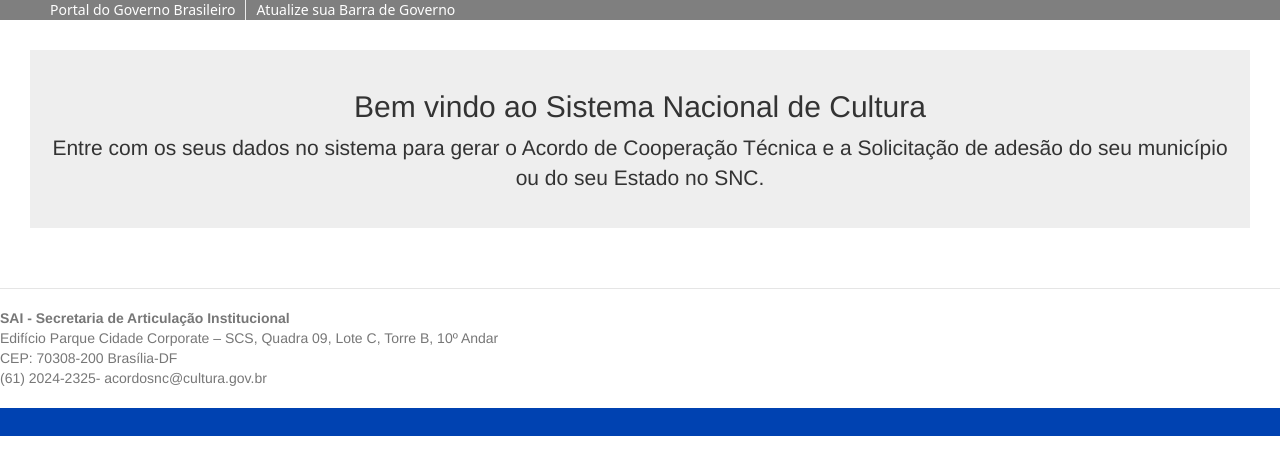
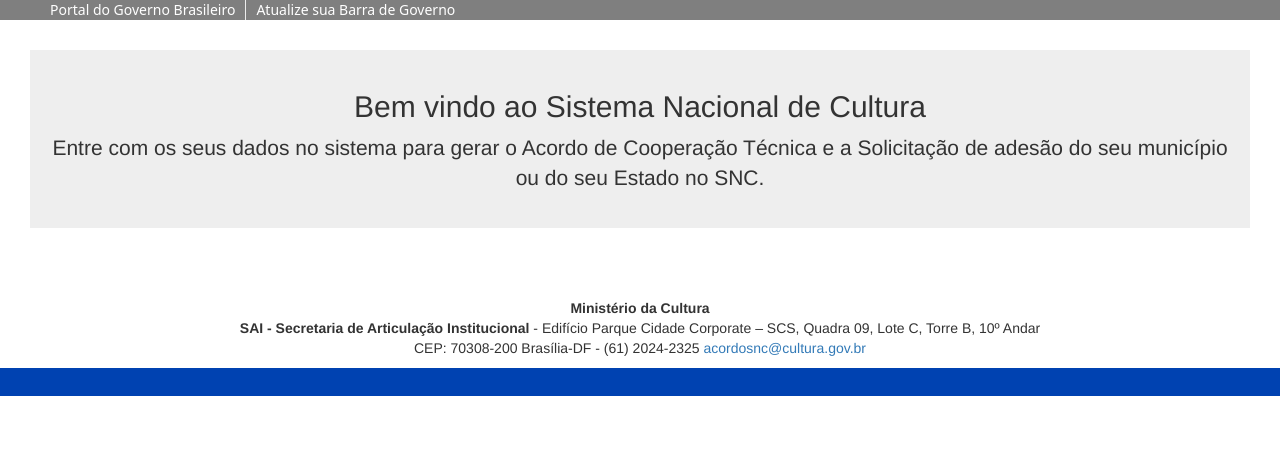
Before and after one commit to pollyyana/sistema-nacional-cultura, a Django app: template adesao/templates/home.html in a window 1280 px wide. Shown: the top 475 px of the page. Run offline with Django 3.2, Linux system fonts and the light colour scheme; the template is opened without the code that fills it, so the values that code supplies are empty; some libraries are stand-ins or nearby versions.

Commit message:
Limpeza de código
limpando a barra

```diff
--- a/adesao/templates/base.html
+++ b/adesao/templates/base.html
@@ -40,8 +40,6 @@
 {% url 'adesao:minuta' as url_minuta %}
 {% url 'adesao:solicitacao' as url_solicitacao %}
 
-{% if request.get_full_path = the_url %}something{% endif %}
-
 {% if request.user.usuario %}
 
   <div style="padding:10px">
@@ -74,17 +72,16 @@
   </div>
 {% endif %}
 {% block content %} {% endblock content%}
+  <div style="padding:10px; text-align:center">
+      {% block footer %}
+        <strong>Ministério da Cultura</strong>
+        <br><strong>SAI - Secretaria de Articulação Institucional</strong>
+         - Edifício Parque Cidade Corporate – SCS, Quadra 09, Lote C, Torre B, 10º Andar
+        <br> CEP: 70308-200 Brasília-DF - (61) 2024-2325 <a href="mailto:acordosnc@cultura.gov.br"> acordosnc@cultura.gov.br</a>
+      {% endblock footer %}
 
-<footer class="footer">
-  {% block footer %}
-  <address>
-    <strong>SAI - Secretaria de Articulação Institucional</strong>
-    <br> Edifício Parque Cidade Corporate – SCS, Quadra 09, Lote C, Torre B, 10º Andar
-    <br> CEP: 70308-200 Brasília-DF
-    <br>
-    <abbr title="Phone"></abbr> (61) 2024-2325- acordosnc@cultura.gov.br
-  </address>
-{% endblock footer %}
+  </div>
+
 
         <script type="text/javascript">
           $(document).ready(function() {
@@ -151,7 +148,6 @@
         </script>
 
         <script src="//barra.brasil.gov.br/barra.js" defer></script>
-    </footer>
   </div>
 <div id="footer-brasil"></div>
 </body>
```
Lines whose indentation alone changed are shown as unchanged.
